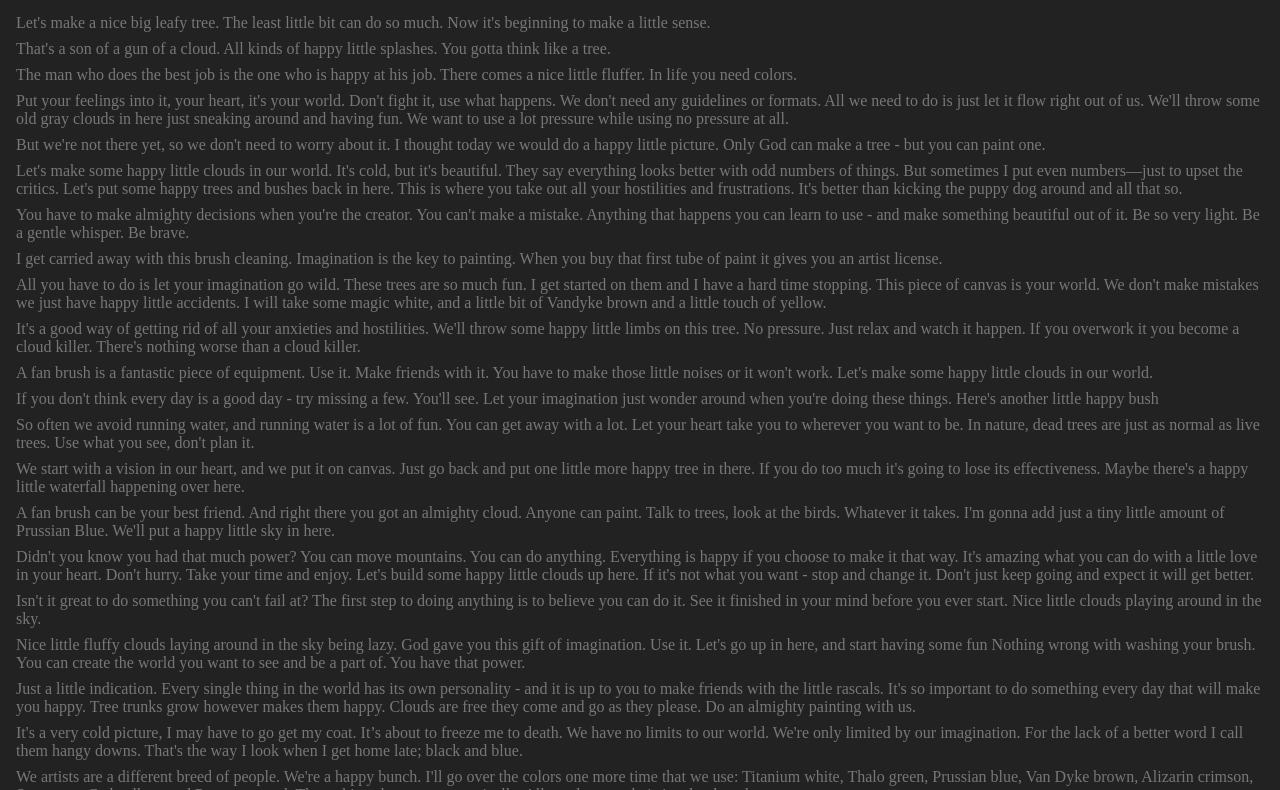
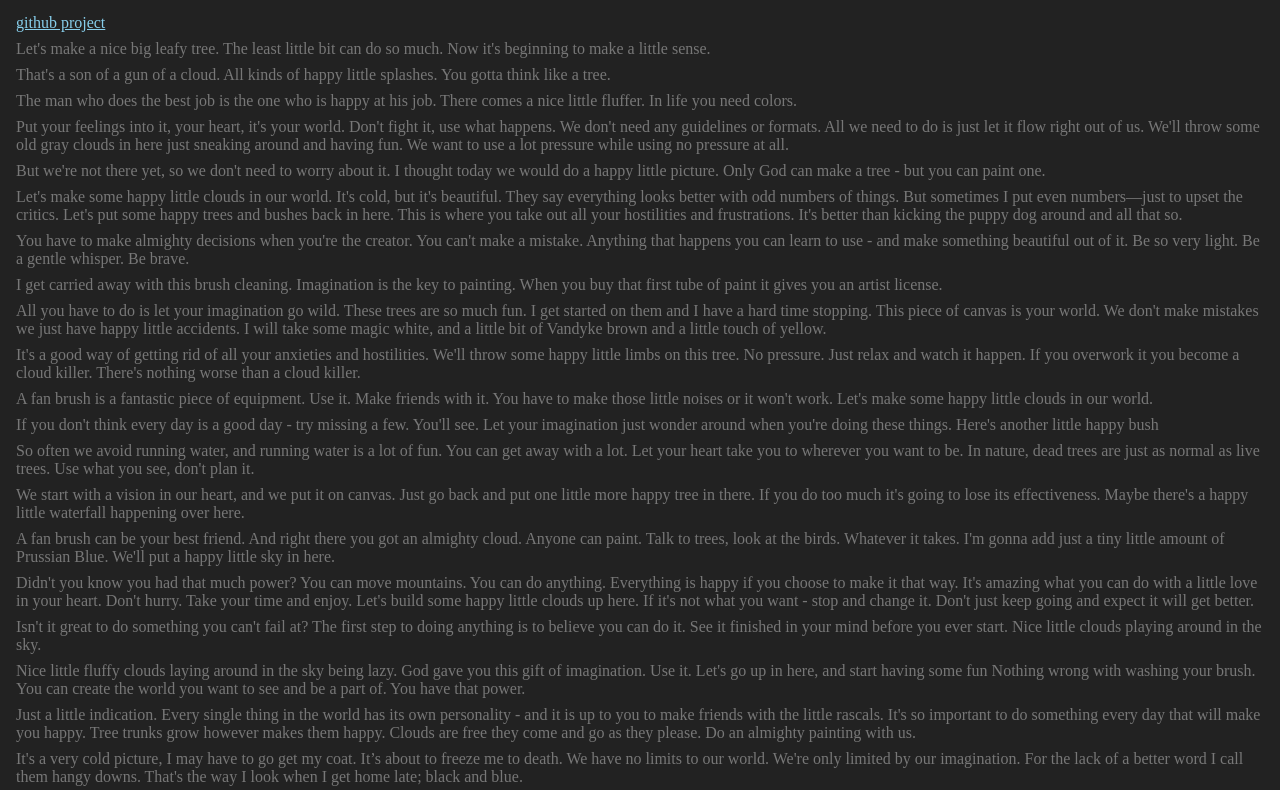
Before and after one commit to chase-moskal/sorry-not-sorry, a website: page index.html in a window 1280 px wide. Shown: the part 50-840 px from the top of the page. Drawn offline with Linux system fonts and the light colour scheme.

Commit message:
add github link to demo page

```diff
--- a/index.html
+++ b/index.html
@@ -11,6 +11,7 @@
 			<h1>sorry-not-sorry example</h1>
 		</header>
 		<main>
+			<p><a href="https://github.com/chase-moskal/sorry-not-sorry">github project</a></p>
 			<p>Let's make a nice big leafy tree. The least little bit can do so much. Now it's beginning to make a little sense.</p>
 			<p>That's a son of a gun of a cloud. All kinds of happy little splashes. You gotta think like a tree.</p>
 			<p>The man who does the best job is the one who is happy at his job. There comes a nice little fluffer. In life you need colors.</p>
```
